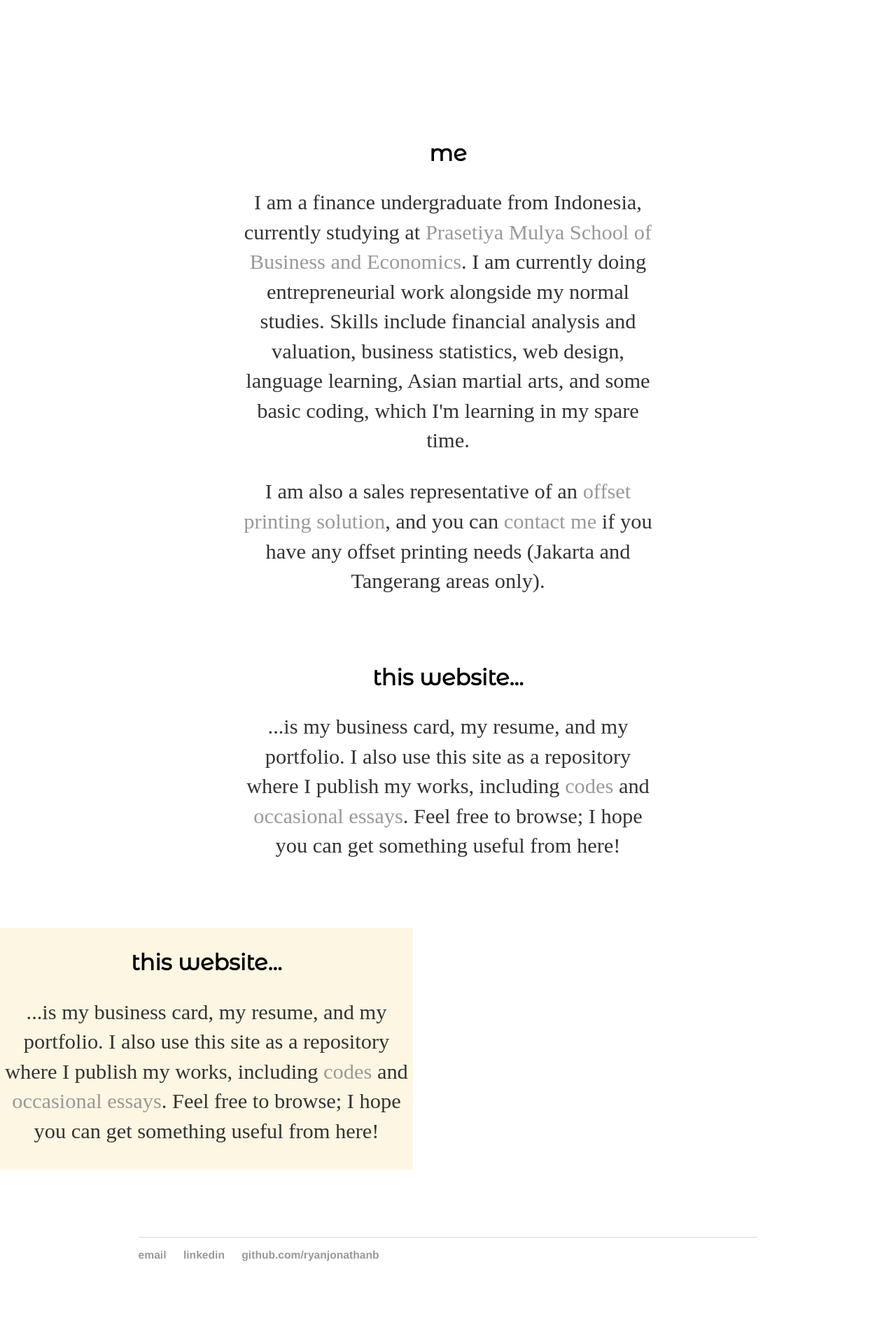
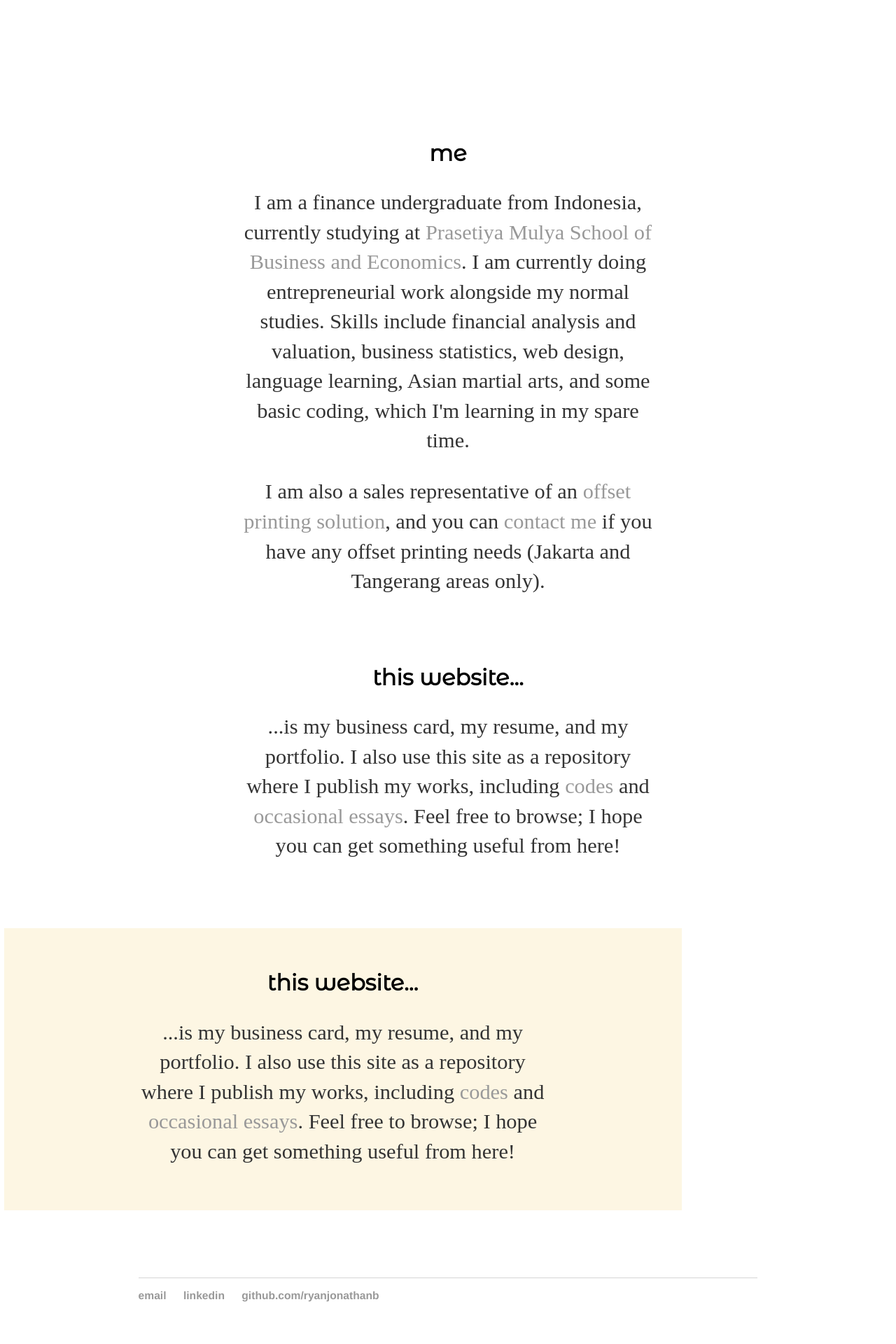
Before and after one commit to ryanjonathanb/ryanjonathanb.github.io, a Jekyll site: the page built from index.html, in a window 1280 px wide. Shown: the part 788-2708 px from the top of the page at 70% size. Built offline with Jekyll 4.4.1, drawn with Linux system fonts in a browser that asks for light colours; some web fonts are replaced; before the commit the page ends 2650 px from its top, so only the background shows below that.

```diff
--- a/index.html
+++ b/index.html
@@ -28,7 +28,7 @@
 		<p class="homepage">...is my business card, my resume, and my portfolio. I also use this site as a repository where I publish my works, including <a href="">codes</a> and <a href="/writings">occasional essays</a>. Feel free to browse; I hope you can get something useful from here!</p>
 	</div>
 
-	<div id="homepage" style="background-color: #fdf6e3; border-style: solid; border-color: #fdf6e3; border-left-width: calc(1 * ((100vw - 100%) / 2)); margin-left: calc(-1 * ((100vw - 100%) / 2));">
+	<div id="homepage" style="background-color: #fdf6e3; border-style: solid; border-color: #fdf6e3; border-width: 2em 15vw; margin-left: -15vw;">
 		<h2 class="homepage">this website...</h2>
 		<p class="homepage">...is my business card, my resume, and my portfolio. I also use this site as a repository where I publish my works, including <a href="">codes</a> and <a href="/writings">occasional essays</a>. Feel free to browse; I hope you can get something useful from here!</p>
 	</div>
```
